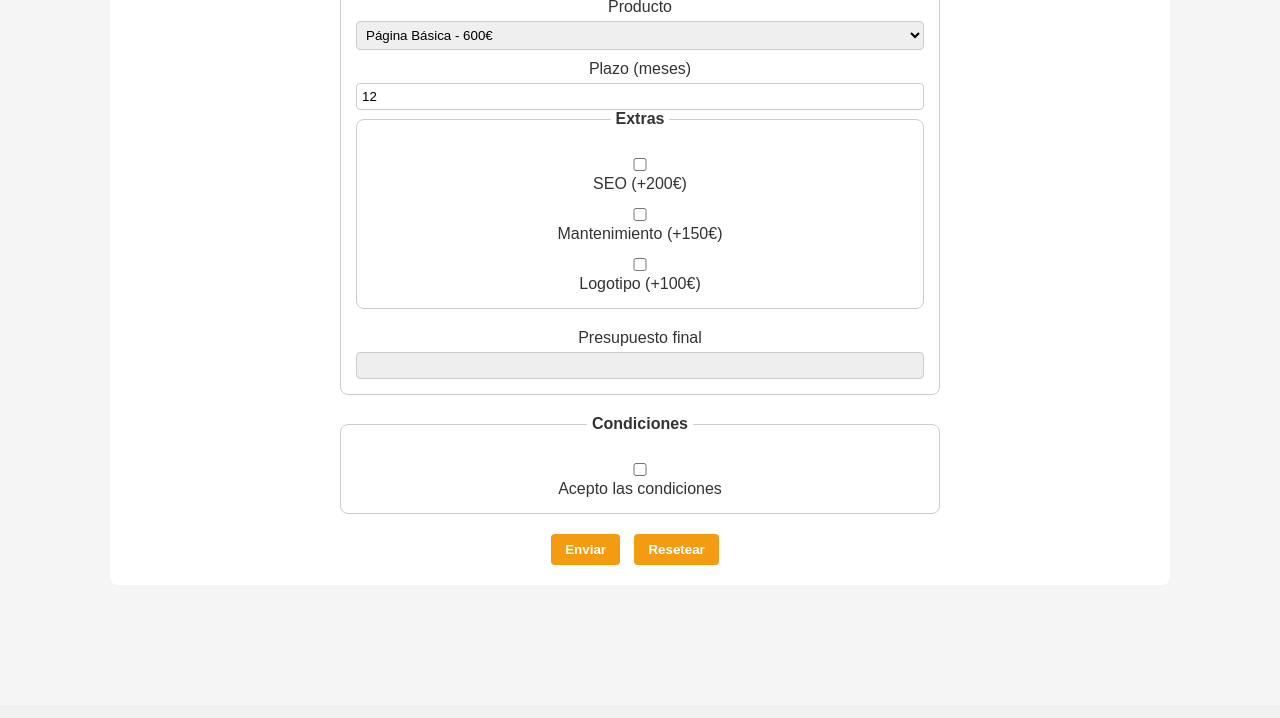
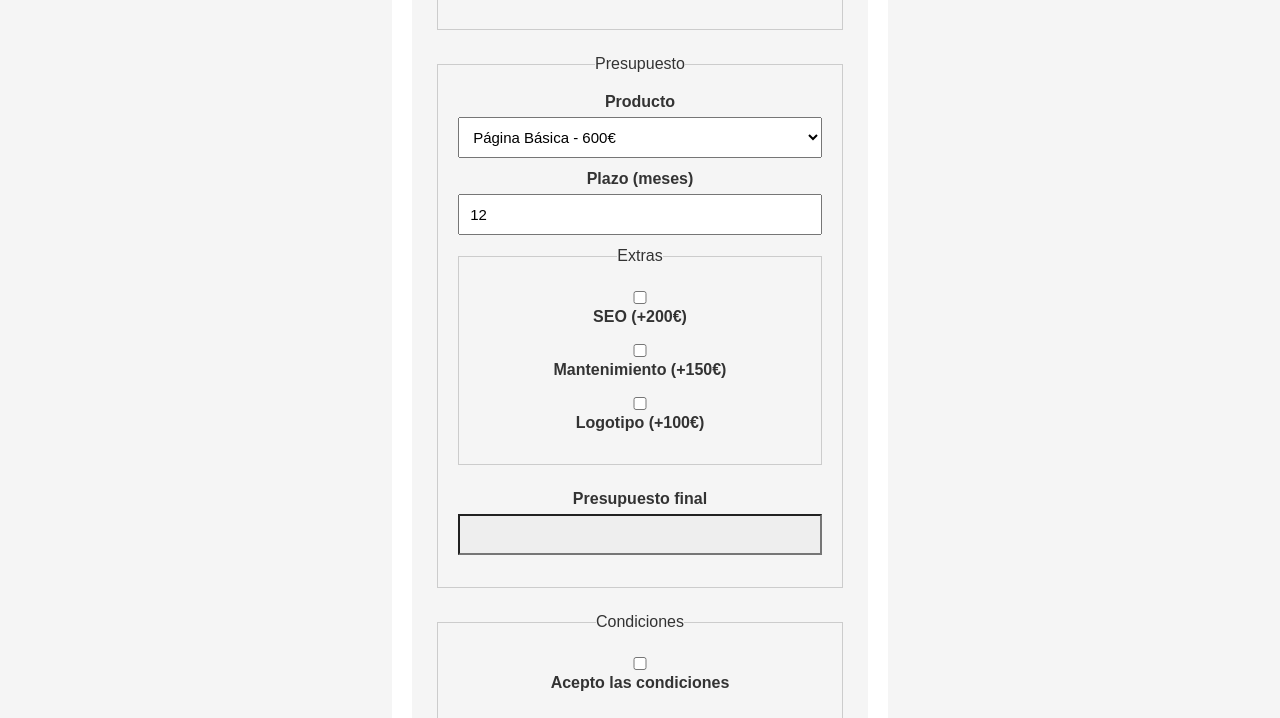
Before and after one commit to agispkalm-blip/Alberto-agis-web, a plain HTML site: page views/presupuesto.html in a window 1280 px wide. Shown: the part 607-1325 px from the top of the page. Drawn offline with Linux system fonts and the light colour scheme.

Commit message:
Update estilos.css

```diff
--- a/css/estilos.css
+++ b/css/estilos.css
@@ -22,17 +22,34 @@ main {
   margin: 0 auto;
 }
 
+
+html, body {
+  height: 100%;
+  margin: 0;
+  padding: 0;
+}
+
+body {
+  min-height: 100vh;
+  display: flex;
+  flex-direction: column;
+}
+
+
+main {
+  flex: 1;
+}
 /* ===========================
    CABECERA Y NAVEGACIÓN
    =========================== */
 
 header {
-  position: sticky;     /* La cabecera se queda fija al hacer scroll */
+  position: sticky;
   top: 0;
   z-index: 1000;
 }
 
-/* Barra de navegación principal */
+
 .navbar {
   display: flex;
   align-items: center;
@@ -42,7 +59,7 @@ header {
   color: #fff;
 }
 
-/* Logotipo o nombre de la empresa */
+/* Logotipo
 .navbar .logo {
   font-size: 1.4rem;
   font-weight: bold;
@@ -171,71 +188,79 @@ section p {
   transform: scale(1.05);
 }
 
-/* ===========================
-   FORMULARIOS / PRESUPUESTO
+  FORMULARIO / PRESUPUESTO (CORREGIDO)
    =========================== */
 
-form {
-  max-width: 600px;
-  margin: 0 auto;
+/* Contenedor general centrado */
+main {
+  width: 100%;
 }
 
-fieldset {
-  margin-bottom: 20px;
-  padding: 15px;
-  border-radius: 8px;
-  border: 1px solid #ccc;
+/*  ANCHO REAL DEL FORMULARIO */
+#form-presupuesto {
+  max-width: 1200px;
+  width: 100%;
+  margin: 0 auto;
+  background: #f5f5f5;
+  padding: 25px;
+  border-radius: 10px;
+  box-sizing: border-box;
 }
 
-legend {
-  font-weight: bold;
-  padding: 0 5px;
+/* Fieldsets bien proporcionados */
+#form-presupuesto fieldset {
+  border: 1px solid #ccc;
+  padding: 20px;
+  margin-bottom: 25px;
 }
 
-label {
+/* Labels */
+#form-presupuesto label {
   display: block;
-  margin-top: 10px;
+  margin-bottom: 12px;
+  font-weight: bold;
 }
 
-input,
-select {
+/* Inputs y select */
+#form-presupuesto input,
+#form-presupuesto select {
   width: 100%;
-  padding: 5px;
-  margin-top: 5px;
-  border-radius: 4px;
-  border: 1px solid #ccc;
+  padding: 10px;
+  margin-top: 6px;
+  box-sizing: border-box;
+  font-size: 15px;
 }
 
-/* Mensajes de error de validación */
-.error {
-  color: red;
-  font-size: 0.9em;
-}
-
-/* Presupuesto final */
+/* Campo presupuesto final */
 #presupuesto-final {
   font-weight: bold;
   background-color: #eee;
 }
 
-/* Botones del formulario */
-button {
+/* Botones */
+#form-presupuesto button {
   margin-right: 10px;
-  padding: 8px 14px;
-  border-radius: 4px;
+  padding: 10px 18px;
+  border-radius: 6px;
   border: none;
   cursor: pointer;
   background-color: #f39c12;
   color: #fff;
   font-weight: bold;
+  font-size: 15px;
 }
 
-button:hover {
+#form-presupuesto button:hover {
   background-color: #d35400;
 }
 
+/* Mensajes de error */
+.error {
+  color: red;
+  font-size: 0.9em;
+}
 /* ===========================
-   MAPA (CONTACTO)
+   MAPA
    =========================== */
 
 #map {
@@ -275,7 +300,11 @@ footer a {
   height: 24px;
   margin-right: 10px;
 }
-
+.social {
+  display: flex;
+  align-items: center;
+  gap: 10px;
+}
 /* ===========================
    GALERÍA DE TRABAJOS
    =========================== */
```
